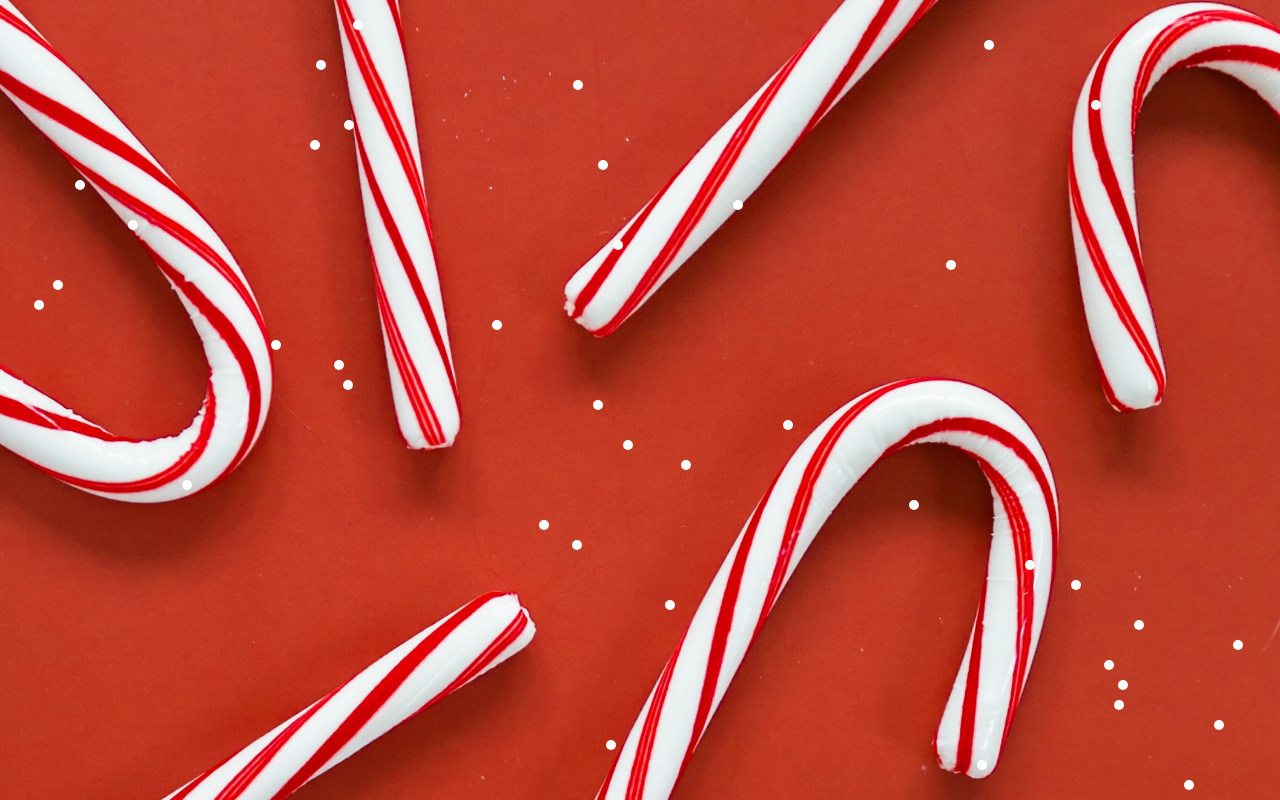
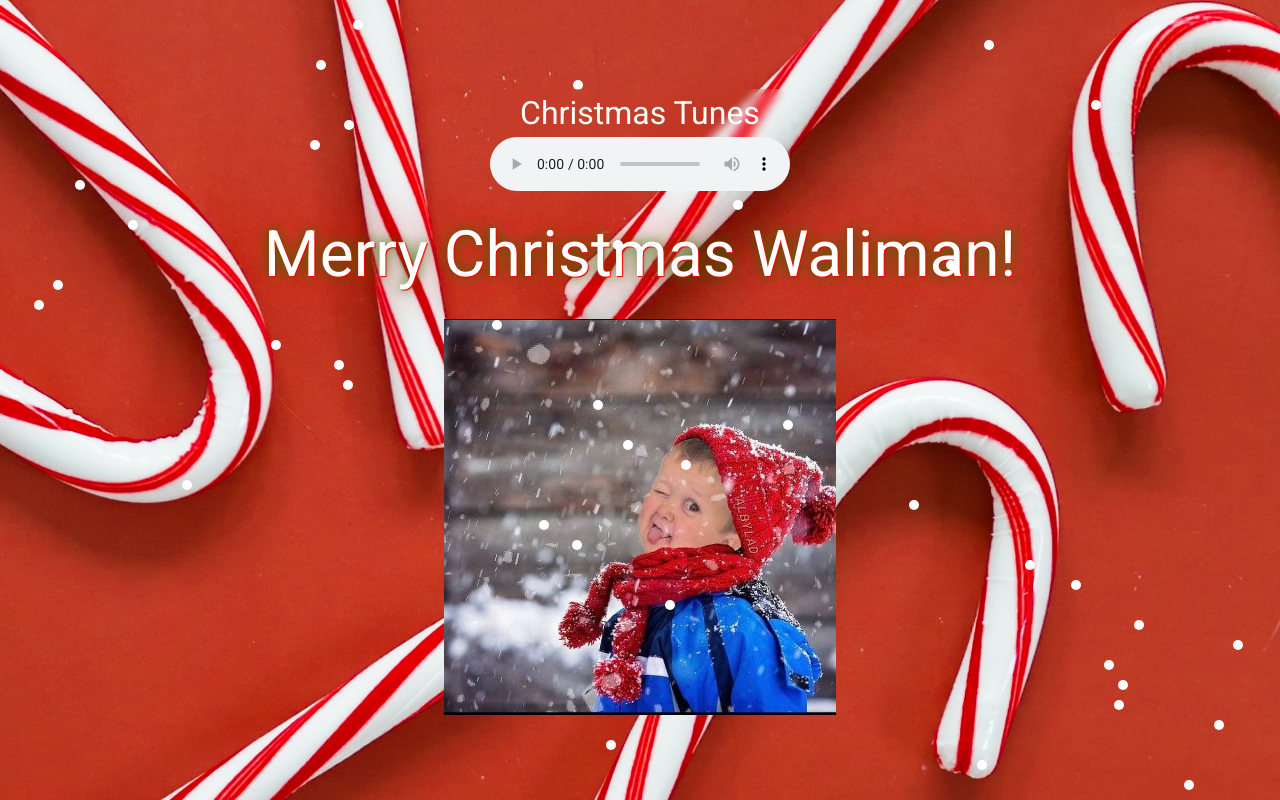
Before and after one commit to SebRobitaille/SebRobitaille.github.io, a plain HTML site: page index.html in a window 1280 px wide. Drawn offline with Linux system fonts and the light colour scheme.

Commit message:
christmas update

```diff
--- a/index.html
+++ b/index.html
@@ -14,6 +14,16 @@
 <body>
     <section class="christmas-section">
         <div class="snowfall-container">
+        </div>
+        <div class="music">
+            Christmas Tunes
+            <audio src="./bringmeadinosaur.mp3" controls></audio>
+        </div>
+        <div class="content">
+            <p class="text">Merry Christmas Waliman!</p>
+            <div class="hasbulla">
+                <img src="./images/hasbulla-christmas.jpg" alt="Hasbulla">
+            </div>
         </div>
     </section>
 
--- a/script.js
+++ b/script.js
@@ -3,6 +3,10 @@ function createSnowflake() {
   const snowflake = document.createElement("div")
   snowflake.classList.add("snowflake")
   snowflake.style.left = `${Math.random() * 100}vw`
+  snowflake.addEventListener("animationiteration", () => {
+    // remove the snowflake element from the DOM when the animation completes
+    snowflake.remove()
+  })
   return snowflake
 }
 
--- a/style.css
+++ b/style.css
@@ -264,7 +264,7 @@ h3 {
 }
 
 .snowfall-container {
-  position: relative;
+  position: absolute;
   width: 100%;
   height: 100vh;
   overflow: hidden;
@@ -280,3 +280,38 @@ h3 {
   border-radius: 50%;
   animation: snow 20s linear infinite;
 }
+
+.hasbulla {
+  background-image: url("./images/hasbulla-christmas.jpg");
+  background-position: center;
+  background-size: cover;
+  background-repeat: no-repeat;
+}
+
+.content {
+  display: flex;
+  align-items: center;
+  justify-content: center;
+  flex-direction: column;
+}
+
+.content p {
+  font-size: 4rem;
+  margin: 1rem;
+  color: white;
+  text-shadow: 1px 1px 1px red, 0 0 1em red, 0 0 0.2em green;
+}
+
+.content .hasbulla {
+  max-width: 50%;
+  aspect-ratio: 1;
+}
+
+.music {
+  display: flex;
+  align-items: center;
+  justify-content: center;
+  flex-direction: column;
+  color: white;
+  backdrop-filter: blur(5px);
+}
```
Also changed, not shown: 1 other file.
